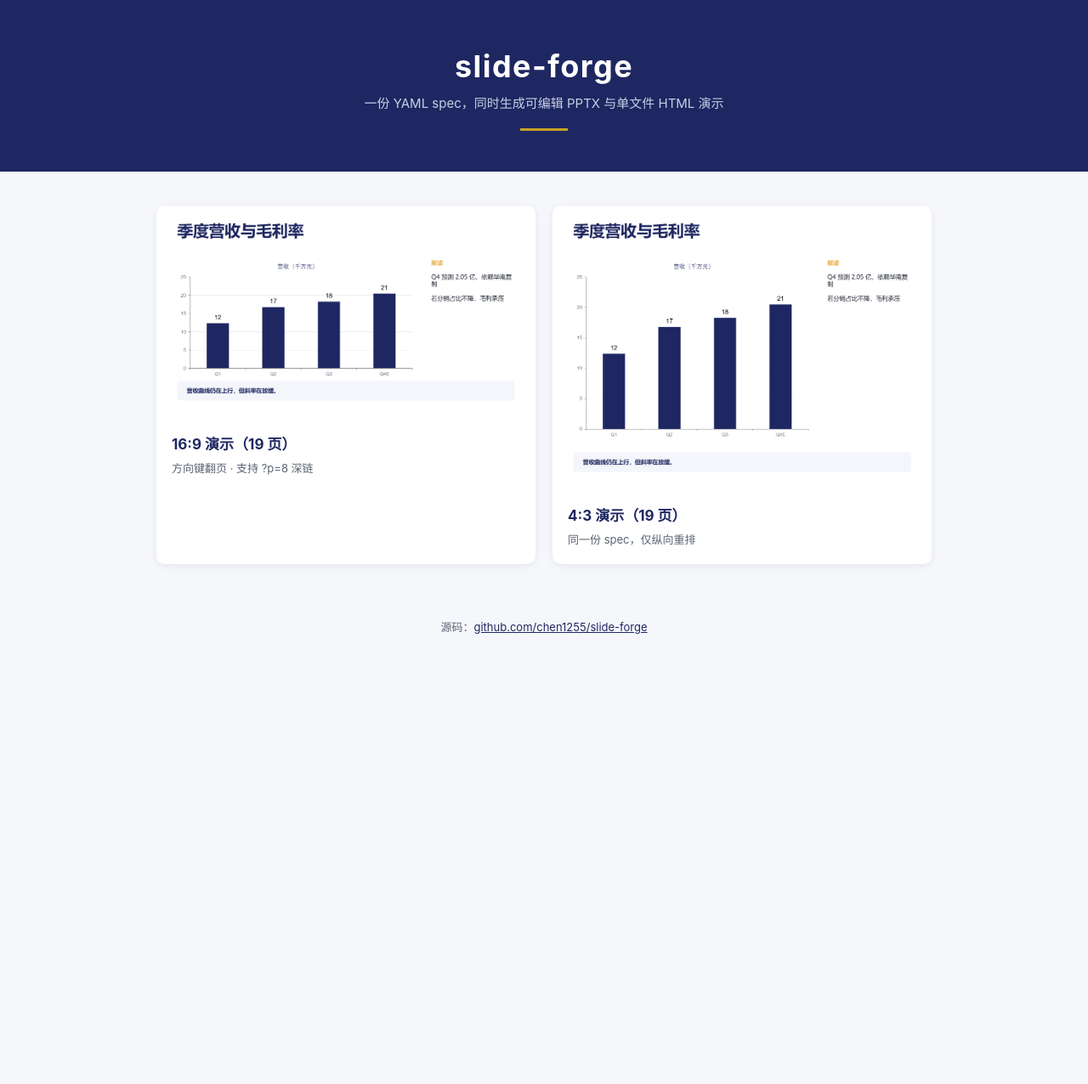
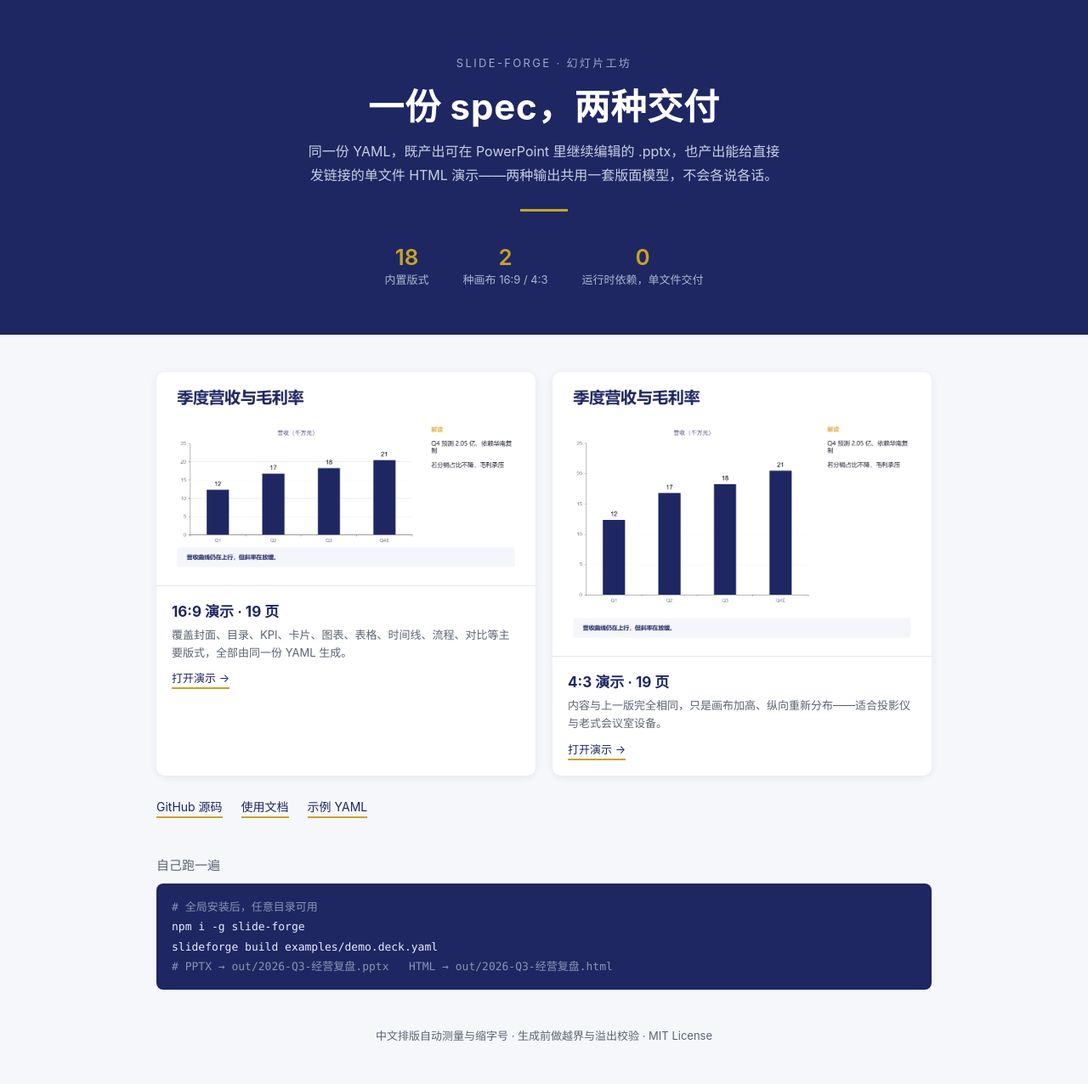
Before and after one commit to chen1255/slide-forge, a website: page docs/index.html in a window 1280 px wide. Shown: the whole page at 85% size. Before the commit the page ends 800 px from the top, so only its background shows below. Drawn offline with Linux system fonts and the light colour scheme.

Commit message:
docs: rewrite the demo landing page copy
Lead with the value proposition instead of the product name, add scale facts, describe each demo by use case, and add source/docs links plus a quick-start snippet.

```diff
--- a/docs/index.html
+++ b/docs/index.html
@@ -3,48 +3,88 @@
 <head>
 <meta charset="utf-8">
 <meta name="viewport" content="width=device-width, initial-scale=1">
-<title>slide-forge · 在线演示</title>
+<title>slide-forge · 一份 spec，两种交付</title>
+<meta name="description" content="slide-forge 用一份 YAML 同时生成可编辑的 PPTX 与单文件 HTML 演示，面向中文汇报场景。">
 <style>
-  :root { --ink:#1E2761; --gold:#C9A227; --bg:#F6F7FB; --muted:#5B6472; }
+  :root { --ink:#1E2761; --gold:#C9A227; --bg:#F6F7FB; --muted:#5B6472; --line:#E3E7EF; }
   * { box-sizing: border-box; }
   body { margin:0; font-family: -apple-system, "Segoe UI", "Microsoft YaHei", sans-serif; background:var(--bg); color:var(--ink); }
-  header { background:var(--ink); color:#fff; padding:56px 24px 48px; text-align:center; }
-  header h1 { margin:0 0 10px; font-size:36px; letter-spacing:.04em; }
-  header p { margin:0; color:#C9CFE4; font-size:15px; }
-  header .bar { width:56px; height:3px; background:var(--gold); margin:20px auto 0; }
-  main { max-width:960px; margin:0 auto; padding:40px 24px 64px; }
+  header { background:var(--ink); color:#fff; padding:64px 24px 56px; text-align:center; }
+  .eyebrow { margin:0 0 18px; font-size:13px; letter-spacing:.18em; color:#9FA8CE; text-transform:uppercase; }
+  header h1 { margin:0 0 14px; font-size:42px; line-height:1.2; letter-spacing:.02em; }
+  header .lead { margin:0 auto; max-width:560px; color:#C9CFE4; font-size:16px; line-height:1.7; }
+  header .bar { width:56px; height:3px; background:var(--gold); margin:26px auto 0; }
+  .facts { display:flex; justify-content:center; flex-wrap:wrap; gap:40px; margin:38px 0 0; padding:0; list-style:none; }
+  .facts li { text-align:center; }
+  .facts b { display:block; font-size:26px; color:var(--gold); font-weight:600; }
+  .facts span { font-size:13px; color:#AEB6D4; }
+  main { max-width:960px; margin:0 auto; padding:44px 24px 16px; }
   .cards { display:grid; grid-template-columns:repeat(auto-fit, minmax(280px, 1fr)); gap:20px; }
   a.card { display:block; background:#fff; border-radius:10px; overflow:hidden; text-decoration:none; color:inherit;
            box-shadow:0 2px 10px rgba(30,39,97,.08); transition:transform .15s, box-shadow .15s; }
   a.card:hover { transform:translateY(-3px); box-shadow:0 8px 24px rgba(30,39,97,.16); }
-  a.card img { display:block; width:100%; height:auto; }
-  .meta { padding:16px 18px 20px; }
+  a.card img { display:block; width:100%; height:auto; border-bottom:1px solid var(--line); }
+  .meta { padding:16px 18px 18px; }
   .meta h2 { margin:0 0 6px; font-size:17px; }
-  .meta span { color:var(--muted); font-size:13px; }
-  footer { text-align:center; color:var(--muted); font-size:13px; padding:0 24px 48px; }
+  .meta p { margin:0; color:var(--muted); font-size:13px; line-height:1.6; }
+  .meta .go { display:inline-block; margin-top:10px; font-size:13px; color:var(--ink); border-bottom:2px solid var(--gold); padding-bottom:2px; }
+  .start { max-width:960px; margin:0 auto; padding:28px 24px 8px; }
+  .start h2 { font-size:15px; margin:0 0 12px; color:var(--muted); font-weight:500; }
+  pre { margin:0; background:var(--ink); color:#E8ECFF; border-radius:8px; padding:16px 18px; overflow:auto;
+        font-family: ui-monospace, "Cascadia Code", Consolas, monospace; font-size:13px; line-height:1.8; }
+  pre .c { color:#8A93B8; }
+  .links { display:flex; gap:22px; flex-wrap:wrap; margin:26px 0 0; font-size:14px; }
+  .links a { color:var(--ink); text-decoration:none; border-bottom:2px solid var(--gold); padding-bottom:2px; }
+  footer { text-align:center; color:var(--muted); font-size:13px; padding:36px 24px 48px; }
   footer a { color:var(--ink); }
 </style>
 </head>
 <body>
 <header>
-  <h1>slide-forge</h1>
-  <p>一份 YAML spec，同时生成可编辑 PPTX 与单文件 HTML 演示</p>
+  <p class="eyebrow">slide-forge · 幻灯片工坊</p>
+  <h1>一份 spec，两种交付</h1>
+  <p class="lead">同一份 YAML，既产出可在 PowerPoint 里继续编辑的 .pptx，也产出能给直接发链接的单文件 HTML 演示——两种输出共用一套版面模型，不会各说各话。</p>
   <div class="bar"></div>
+  <ul class="facts">
+    <li><b>18</b><span>内置版式</span></li>
+    <li><b>2</b><span>种画布 16:9 / 4:3</span></li>
+    <li><b>0</b><span>运行时依赖，单文件交付</span></li>
+  </ul>
 </header>
 <main>
   <div class="cards">
     <a class="card" href="demo-16x9.html">
-      <img src="images/chart.png" alt="16:9 演示截图">
-      <div class="meta"><h2>16:9 演示（19 页）</h2><span>方向键翻页 · 支持 ?p=8 深链</span></div>
+      <img src="images/chart.png" alt="16:9 演示：图表页与解读">
+      <div class="meta">
+        <h2>16:9 演示 · 19 页</h2>
+        <p>覆盖封面、目录、KPI、卡片、图表、表格、时间线、流程、对比等主要版式，全部由同一份 YAML 生成。</p>
+        <span class="go">打开演示 →</span>
+      </div>
     </a>
     <a class="card" href="demo-4x3.html">
-      <img src="images/chart-4x3.png" alt="4:3 演示截图">
-      <div class="meta"><h2>4:3 演示（19 页）</h2><span>同一份 spec，仅纵向重排</span></div>
+      <img src="images/chart-4x3.png" alt="4:3 演示：同一页在更高画布上的排布">
+      <div class="meta">
+        <h2>4:3 演示 · 19 页</h2>
+        <p>内容与上一版完全相同，只是画布加高、纵向重新分布——适合投影仪与老式会议室设备。</p>
+        <span class="go">打开演示 →</span>
+      </div>
     </a>
   </div>
+  <div class="links">
+    <a href="https://github.com/chen1255/slide-forge">GitHub 源码</a>
+    <a href="https://github.com/chen1255/slide-forge#readme">使用文档</a>
+    <a href="https://github.com/chen1255/slide-forge/blob/main/examples/demo.deck.yaml">示例 YAML</a>
+  </div>
 </main>
+<section class="start">
+  <h2>自己跑一遍</h2>
+  <pre><span class="c"># 全局安装后，任意目录可用</span>
+npm i -g slide-forge
+slideforge build examples/demo.deck.yaml
+<span class="c"># PPTX → out/2026-Q3-经营复盘.pptx   HTML → out/2026-Q3-经营复盘.html</span></pre>
+</section>
 <footer>
-  源码：<a href="https://github.com/chen1255/slide-forge">github.com/chen1255/slide-forge</a>
+  中文排版自动测量与缩字号 · 生成前做越界与溢出校验 · MIT License
 </footer>
 </body>
 </html>
```
